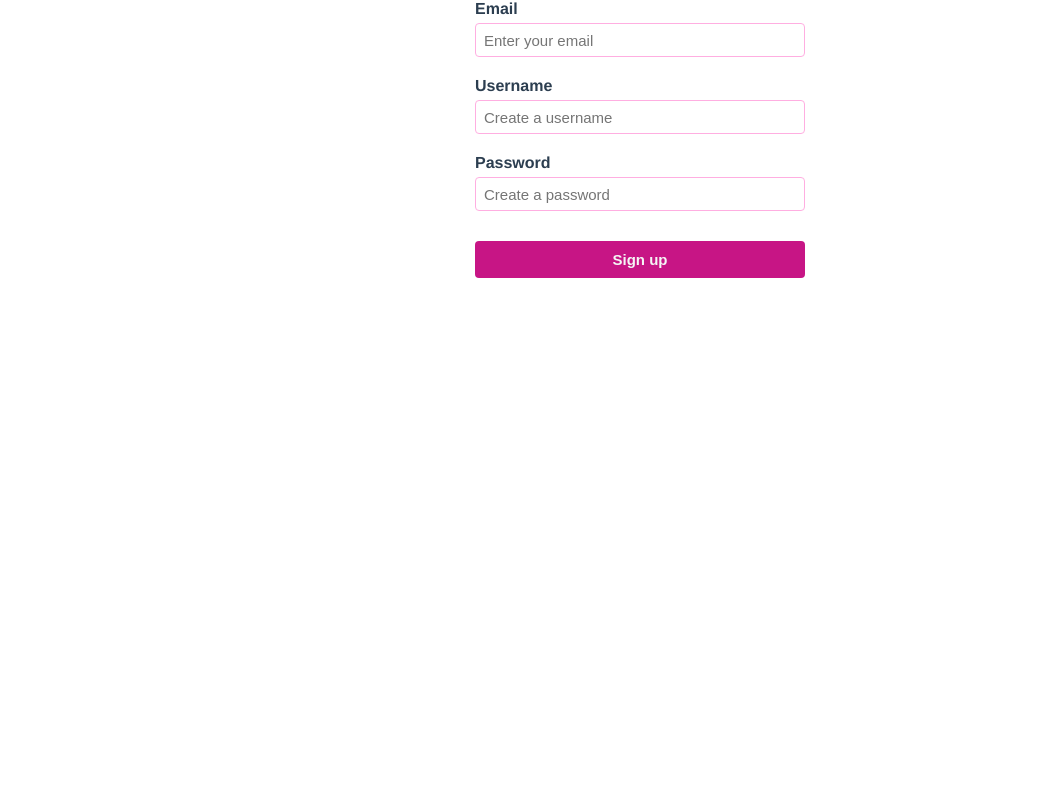
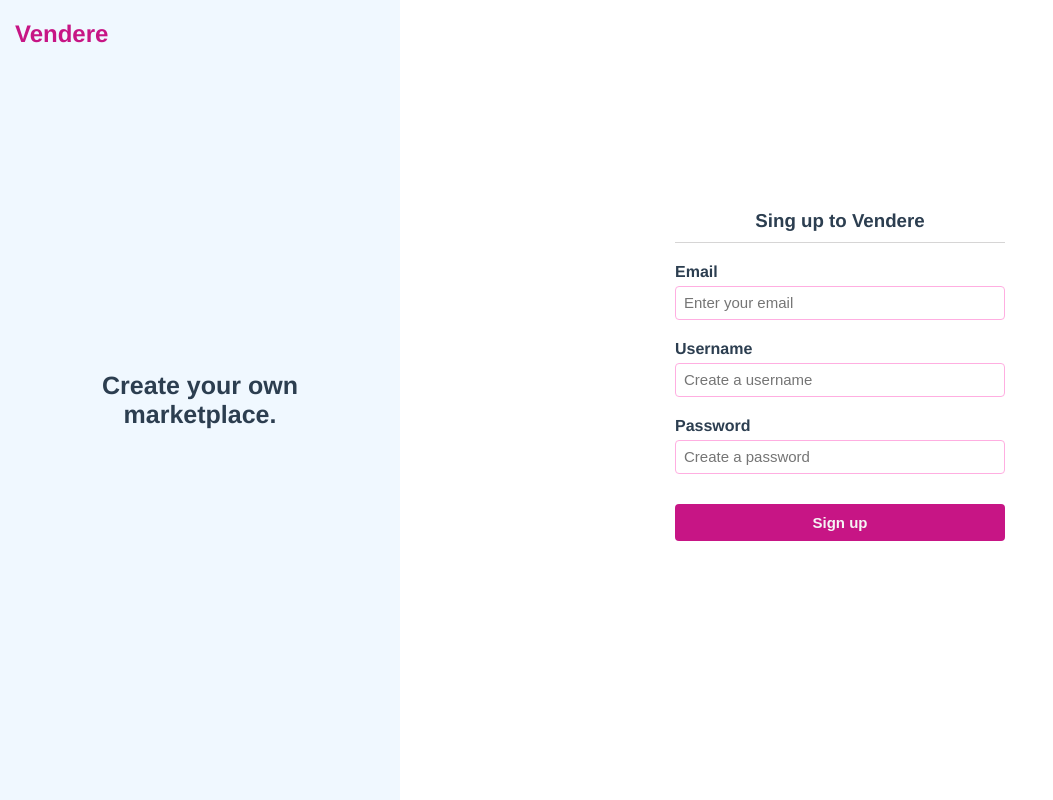
Before and after one commit to developeers/vendere, a Vue app: page /sign-up in a window 1280 px wide. Shown: the whole page, without its empty margins (0-1053 px from the left). Built offline with nearby package versions, Linux system fonts and the light colour scheme; no server answers; what vuex-module-decorators would draw is missing.

Commit message:
Update layout for login, signup page

```diff
--- a/src/assets/css/auth.css
+++ b/src/assets/css/auth.css
@@ -1,21 +1,75 @@
+.login-container,
+.signup-container {
+    display: flex;
+    height: 100vh;
+}
+
+.app-motto-container {
+    position: relative;
+    display: flex;
+    align-items: center;
+    justify-content: center;
+    background: aliceblue;
+    padding: 20px;
+    width: 360px;
+}
+
+@media screen and (max-width: 768px) {
+    .app-motto-container {
+        display: none;
+    }
+}
+
+.app-name {
+    color: mediumvioletred;
+    font-size: 24px;
+    position: absolute;
+    top: 20px;
+    left: 15px;
+}
+
+.app-motto {
+    font-size: 25px;
+    font-weight: bold;
+}
+
+.login-title,
+.signup-title {
+    border-bottom: 1px solid #d6d5d5;
+    padding-bottom: 10px;
+}
+
 .signup-form,
 .login-form {
     display: flex;
     flex-direction: column;
+    justify-content: center;
     gap: 20px;
-    width: 30vw;
+    width: 50%;
     max-width: 330px;
     min-width: 250px;
     margin: 0 auto;
+    margin-top: -50px;
 }
 
-label {
+@media screen and (max-width: 768px) {
+
+    .signup-form,
+    .login-form {
+        justify-content: flex-start;
+        margin-top: 80px;
+    }
+}
+
+.login-form label,
+.signup-form label {
     text-align: left;
     font-weight: bold;
     margin-bottom: 5px;
 }
 
-input {
+.login-form input,
+.signup-form input {
     outline-color: cadetblue;
     height: 30px;
     font-size: 15px;
@@ -50,7 +104,8 @@ input.warning+span.warning-message {
     flex-direction: column;
 }
 
-button {
+.login-form>button,
+.signup-form>button {
     margin-top: 10px;
     height: 37px;
     display: flex;
@@ -65,6 +120,7 @@ button {
     cursor: pointer;
 }
 
-button:hover {
+.login-form>button:hover,
+.signup-form>button:hover {
     opacity: 0.8;
 }
--- a/src/views/auth/LoginComponent.vue
+++ b/src/views/auth/LoginComponent.vue
@@ -2,7 +2,10 @@
   <div class="login-container">
     <div class="app-motto-container">
       <h3 class="app-name">Vendere</h3>
-      <p class="app-motto">Create your own marketplace.</p>
+      <p class="app-motto">
+        Create your own <br />
+        marketplace.
+      </p>
     </div>
     <div class="login-form">
       <h3 class="login-title">Log in to Vendere</h3>
@@ -101,35 +104,4 @@ export default defineComponent({
 
 <style scoped>
 @import "@/assets/css/auth.css";
-.login-container {
-  display: flex;
-  height: calc(100vh - 150px);
-  gap: 30px;
-}
-.app-motto-container {
-  position: relative;
-  display: flex;
-  align-items: center;
-  justify-content: center;
-  background: aliceblue;
-  padding: 20px;
-}
-.app-name {
-  color: mediumvioletred;
-  font-size: 24px;
-  position: absolute;
-  top: 20px;
-  left: 15px;
-}
-.app-motto {
-  font-size: 25px;
-  font-weight: bold;
-}
-.login-form {
-  width: 40%;
-}
-.login-title {
-  border-bottom: 1px solid #d6d5d5;
-  padding-bottom: 10px;
-}
 </style>
--- a/src/views/auth/SignUp.vue
+++ b/src/views/auth/SignUp.vue
@@ -1,5 +1,14 @@
 <template>
+  <div class="signup-container">
+    <div class="app-motto-container">
+      <h3 class="app-name">Vendere</h3>
+      <p class="app-motto">
+        Create your own <br />
+        marketplace.
+      </p>
+    </div>
     <div class="signup-form">
+      <h3 class="signup-title">Sing up to Vendere</h3>
       <div class="email-input">
         <label for="email">Email</label>
         <input
@@ -33,6 +42,7 @@
       <button type="text" class="signup-button" @click="signUpFirebaseUser">
         Sign up
       </button>
+    </div>
   </div>
 </template>
 
```
Lines whose indentation alone changed are shown as unchanged.
